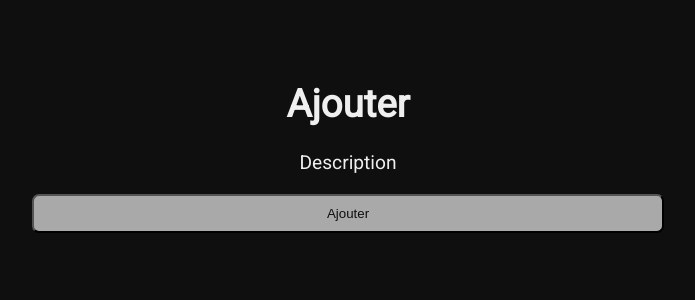
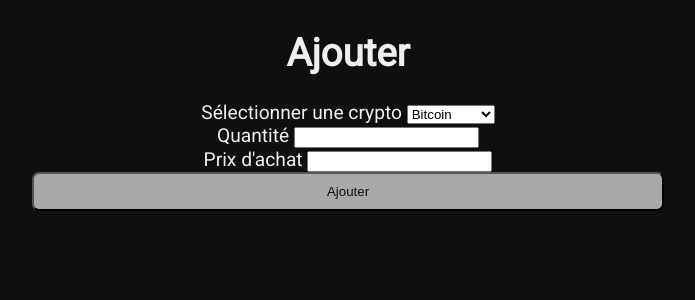
Before and after one commit to luciepellier/cryptoapp, a Flask app: page /ajouter in a window 1280 px wide. Shown: the top 300 px of the page, without its empty margins (292-987 px from the left). Run offline with Flask 2, Linux system fonts and the light colour scheme; parts of the project's set-up code (start-up, migrations or seed data) failed here and were passed over.

Commit message:
Creation forms, db, basic style forms

```diff
--- a/app.py
+++ b/app.py
@@ -1,27 +1,34 @@
 from flask import Flask, render_template
-from models import models
+# from flask_migrate import Migrate
+from config import SECRET_KEY
+from controllers.controllers import AddCrypto
 
+# instance flask
 crypto_app = Flask(__name__)
 
-# cryptocurrencies_list = [
-#     {"cryptocurrency": "Bitcoin", "value": 0.123},
-#     {"cryptocurrency": "Ethereum", "value": 1.879},
-#     {"cryptocurrency": "Ripple", "value": 1.234}
-# ]
+# Add database
+crypto_app.config["SQLALCHEMY_DATABASE_URI"] = "sqlite3:///active_cryptos.db"
 
-cryptos = models.Cryptos
+# secret key CSRF
+crypto_app.config['SECRET_KEY'] = SECRET_KEY
 
 @crypto_app.route("/")
 def homepage():
     return render_template("home.html", title="CryptoApp")
 
-@crypto_app.route("/ajouter")
-def add():
-    return render_template("add.html", title="Ajouter", cryptos = cryptos)
+@crypto_app.route("/ajouter", methods=["GET","POST"])
+def name():
+    name = None
+    form = AddCrypto()
+    # validate form with the first data entry
+    if form.validate_on_submit():
+        name = form.name.data
+        form.name.data = ""
+    return render_template("add.html", title="Ajouter", name = name, form = form)
 
 @crypto_app.route("/supprimer")
 def remove():
-    return render_template("remove.html", title="Supprimer", cryptos = cryptos)
+    return render_template("remove.html", title="Supprimer")
 
 @crypto_app.route("/solde")
 def graph():
--- /dev/null
+++ b/config.py
@@ -0,0 +1,6 @@
+import os
+
+# Secret key used to sign session cookies in flask for protection against cookie data tampering (CSRF)
+SECRET_KEY = os.urandom(32)
+
+DEBUG = True
--- a/controllers/__init__.py
+++ /dev/null
@@ -1,2 +0,0 @@
-from controllers import get_coin_price
-from models.models import Cryptos
--- a/controllers/controllers.py
+++ b/controllers/controllers.py
@@ -1,11 +1,15 @@
-# from coinmarketcapapi import CoinMarketCapAPI, CoinMarketCapAPIError
-# from models.models import Cryptos
-
 from requests import Request, Session
 import requests
 from requests.exceptions import ConnectionError, Timeout, TooManyRedirects
 import json
-from pprint import pprint
+
+from flask_sqlalchemy import SQLAlchemy
+
+from datetime import datetime
+
+from flask_wtf import FlaskForm
+from wtforms import StringField, SelectField, DecimalField, FloatField, SubmitField
+from wtforms.validators import DataRequired
 
 # API coinmarketcap connexion
 
@@ -28,7 +32,6 @@ session.headers.update(headers)
 try:
   response = session.get(url, params=parameters)
   data = json.loads(response.text)
-#  pprint(data)
 
 except (ConnectionError, Timeout, TooManyRedirects) as e:
   print(e)
@@ -52,4 +55,20 @@ for x in data['data']:
 #   price = float(data['data']['52']['quote']['EUR']['price'])
 #
 # print(get_bitcoin_price(), get_ethereum_price(), get_ripple_price())
-#
+
+# Business logic:
+
+
+
+# Create AddCrypto form Class
+class AddCrypto(FlaskForm):
+    name = SelectField("Sélectionner une crypto", choices=[("BTC", "Bitcoin"),("ETH", "Etheureum"),("XRP", "Ripple")], coerce=str, validators=[DataRequired()])
+    quantity = FloatField("Quantité", validators=[DataRequired()])
+    cost = FloatField("Prix d'achat", validators=[DataRequired()])
+    submit = SubmitField("Ajouter")
+
+# Create RemoveCrypto Form Class
+class RemoveCrypto(FlaskForm):
+    name = SelectField("Sélectionner une crypto", choices=[("BTC", "Bitcoin"),("ETH", "Etheureum"),("XRP", "Ripple")], coerce=str, validators=[DataRequired()])
+    quantity = FloatField("Quantité", validators=[DataRequired()])
+    submit = SubmitField("Valider")
--- a/controllers/settings.py
+++ /dev/null
@@ -1 +0,0 @@
-COINMARKETCAP_TOKEN = "6dbc77f7-ff71-432a-9061-8024cfc58b72"
--- a/requirements.txt
+++ b/requirements.txt
@@ -1,4 +1,4 @@
 python-coinmarketcap
-sqlite-orm
 datetime
-requests
+flask-sqlalchemy
+flask-wtf
--- a/templates/add.html
+++ b/templates/add.html
@@ -1,13 +1,23 @@
 {% extends "base.html" %}
+
 {% block body %}
 <div class="nav"></div>
 
 <div class="content">
-    <img src="" alt="" class="icon">
+
     <h1>{{ title }}</h1>
-    <p>Description</p>
-    <form action="">
-        <input type="submit" value="Ajouter">
+
+    <form method="POST">
+        {{ form.name.label(class="form-label") }}
+        {{ form.name(class="form-control") }}
+        <br>
+        {{ form.quantity.label(class="form-label") }}
+        {{ form.quantity(class="form-control") }}
+        <br>
+        {{ form.cost.label(class="form-label") }}
+        {{ form.cost(class="form-control") }}
+        <br/>
+        {{ form.submit(class="form-submit") }}
     </form>
 </div>
 
```
Also changed, not shown: models/models.py (+28 -11 lines), templates/remove.html (+12 -4 lines), active_cryptos.db (added).
